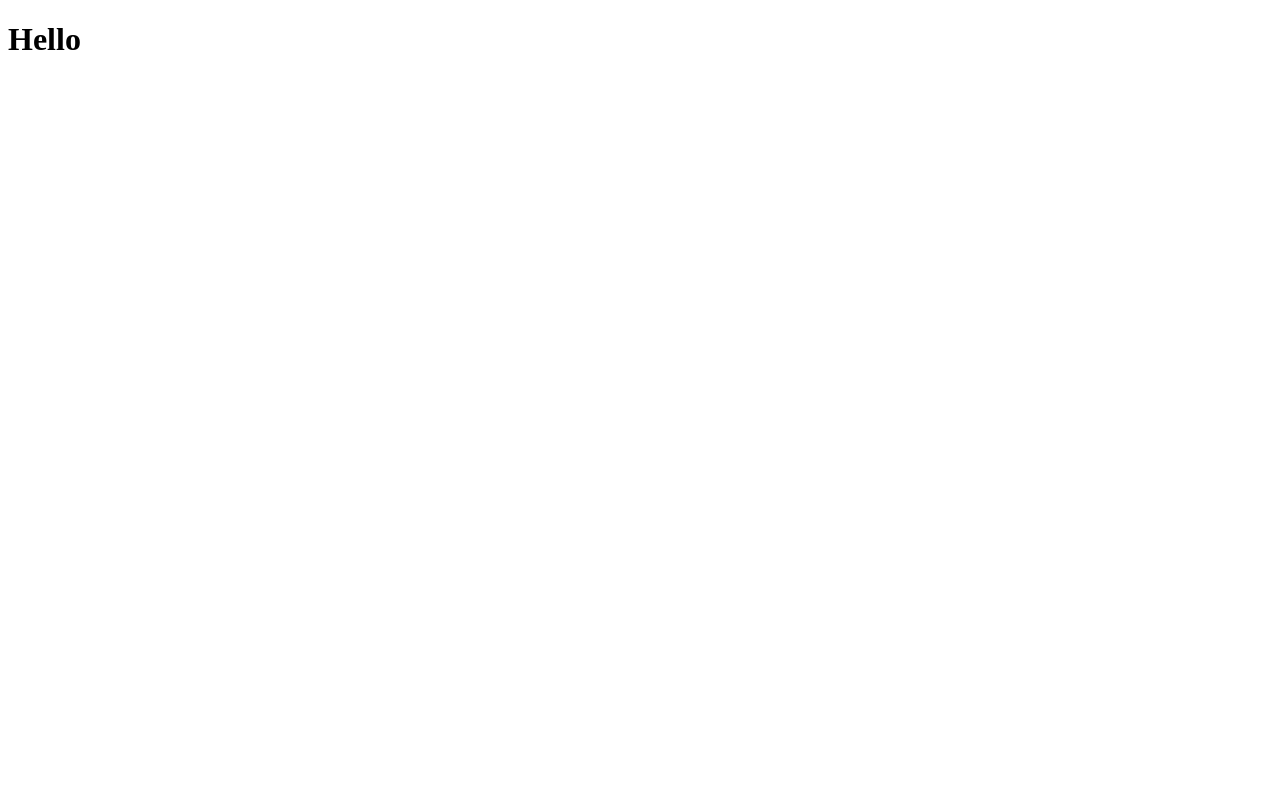
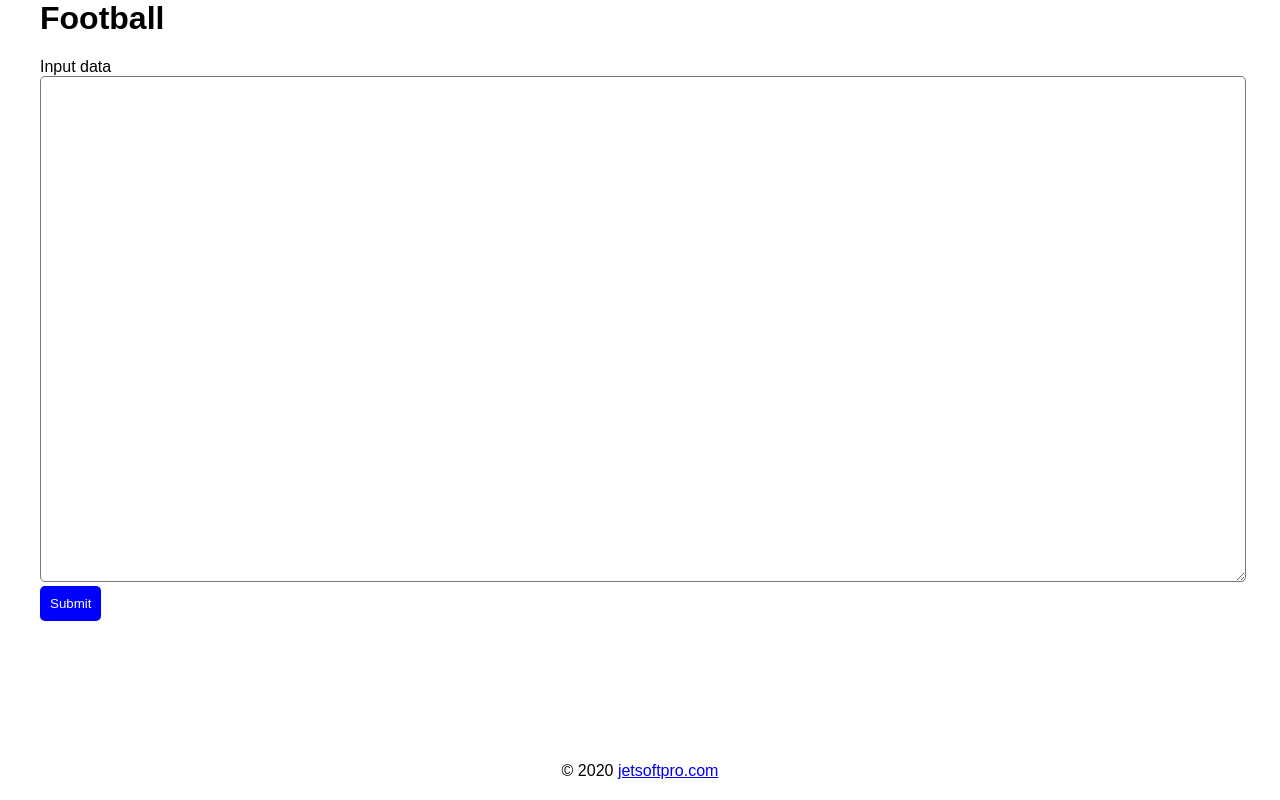
Before and after one commit to archienapampe/NaturalLanguageProcessing, a Flask app: page / in a window 1280 px wide. Before the commit the page is almost empty. Run offline with Flask 2, Linux system fonts and the light colour scheme.

Commit message:
implement start page/static file

```diff
--- a/app/controllers.py
+++ b/app/controllers.py
@@ -15,6 +15,6 @@ class BaseController:
         raise NotImplementedError('_call')
 
 
-class TestToRun(BaseController):
+class StartProcess(BaseController):
     def _call(self):
-        return render_template('index.html', title='hello')
+        return render_template('index.html')
--- /dev/null
+++ b/app/static/css/style.css
@@ -0,0 +1,42 @@
+html,body {
+  margin: 0;
+  padding: 0;
+  font-family: Arial, Helvetica, sans-serif;
+}
+
+.wrapper {
+  display: flex;
+  flex-direction: column;
+  justify-content: space-between;
+  max-width: 1200px;
+  height: 100vh;
+  margin: 0 auto;
+  padding: 0 20px;
+}
+
+.title {
+  margin-top: 0;
+}
+
+.button {
+  padding: 10px;
+  background: #00f;
+  color:#fff;
+  border: none;
+  border-radius: 5px;
+  cursor: pointer;
+}
+
+.form__textarea {
+  width: 100%;
+  min-height: 500px;
+  font-family: Arial, Helvetica, sans-serif;
+  font-size: 18px;
+  border-radius: 5px;
+  resize: vertical;
+}
+
+.footer {
+  padding: 20px 0;
+  text-align: center;
+}
--- a/app/templates/index.html
+++ b/app/templates/index.html
@@ -1,11 +1,28 @@
 <!DOCTYPE html>
 <html lang="en">
+
 <head>
-    <meta charset="UTF-8">
-    <meta name="viewport" content="width=device-width, initial-scale=1.0">
-    <title>{{ title }}</title>
+  <meta charset="UTF-8">
+  <title>Start NLP</title>
+  <link rel="stylesheet" href="{{ url_for('static', filename='css/style.css') }}">
 </head>
+
 <body>
-    <h1>Hello</h1>
+  <div class="wrapper">
+    <div>
+      <h1 class="title">Football</h1>
+      <form class="form">
+        <label>
+          Input data
+          <textarea class="form__textarea"></textarea>
+        </label>
+        <button class="button">Submit</button>
+      </form>
+    </div>
+    <footer class="footer">
+      &copy; 2020 <a href="https://jetsoftpro.com/" target="_blank">jetsoftpro.com</a>
+    </footer>
+  </div>
 </body>
+
 </html>
--- a/app/views.py
+++ b/app/views.py
@@ -3,5 +3,5 @@ from app import controllers
 
 
 @app.route('/')
-def test():
-    return controllers.TestToRun().call()
+def start_process():
+	return controllers.StartProcess().call()
```
